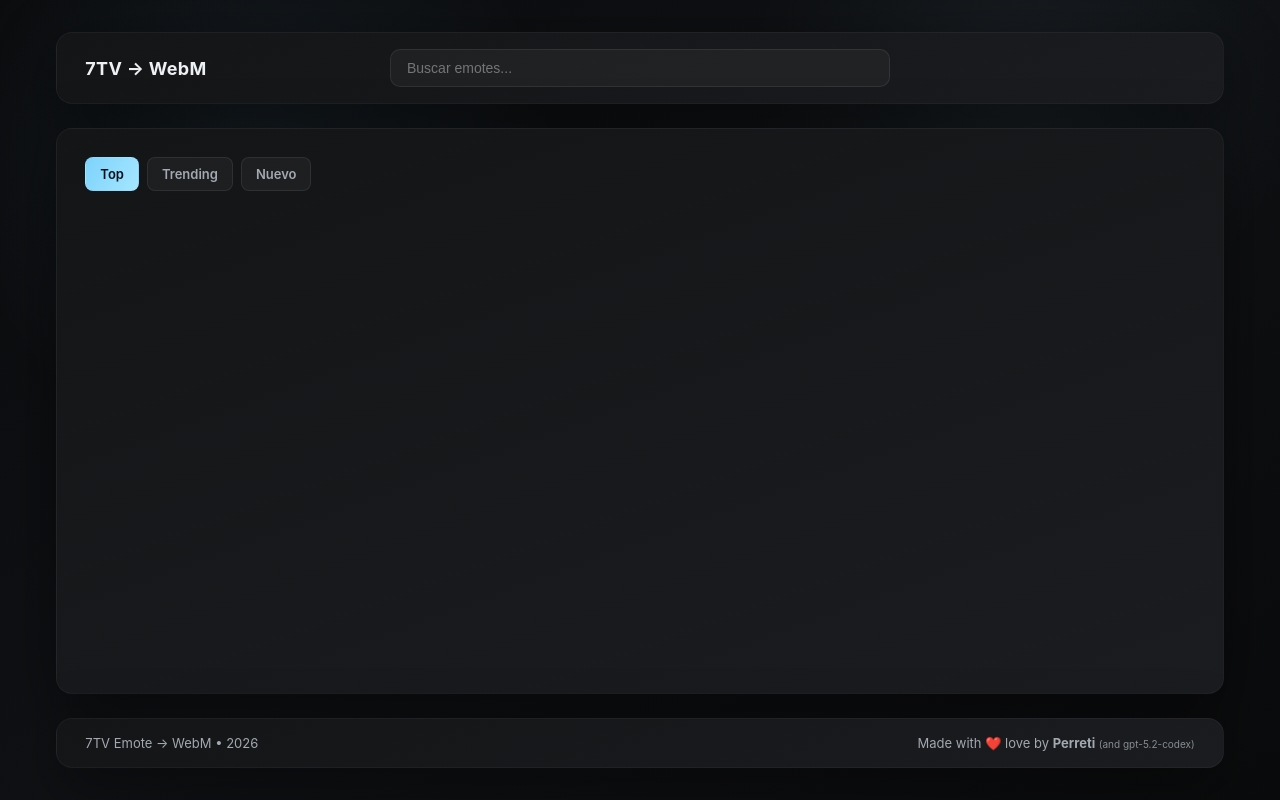
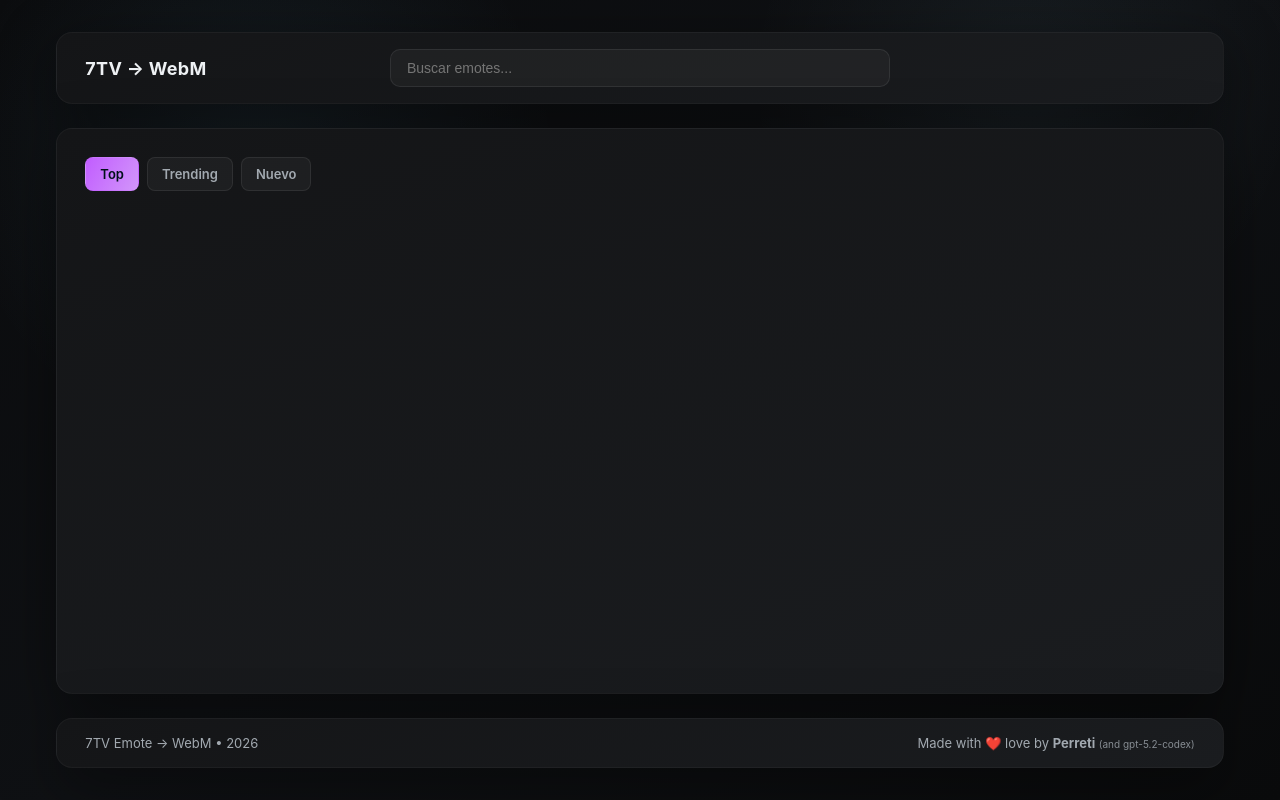
Before and after one commit to pedrety/o7tv, a Python web app: template templates/home.html in a window 1280 px wide. Run offline with Jinja, Linux system fonts and the light colour scheme; the template is opened without the code that fills it, so the values that code supplies are empty.

Commit message:
feat: change colors and move section-toggle outside result card

```diff
--- a/src/app/api/v1/emotes.py
+++ b/src/app/api/v1/emotes.py
@@ -7,7 +7,7 @@
 from fastapi.responses import FileResponse, JSONResponse, Response
 from fastapi.templating import Jinja2Templates
 
-from app.core.config import settings
+from app.config.config import settings
 from app.services.conversion import convert_to_webm
 from app.services.seventv import search_emotes
 from app.utils.files import extract_emote_id
--- a/src/app/main.py
+++ b/src/app/main.py
@@ -2,7 +2,7 @@
 from fastapi.staticfiles import StaticFiles
 
 from app.api.v1.emotes import router as emotes_router
-from app.core.config import settings
+from app.config.config import settings
 
 
 def get_app() -> FastAPI:
--- a/src/app/services/conversion.py
+++ b/src/app/services/conversion.py
@@ -56,7 +56,6 @@
         **{"auto-alt-ref": 0},
     }
 
-    # Enforce máximo 3s si no hay duración conocida o para redondeo del speedup.
     if speed_factor or duration is None or duration > 3.0:
         out_kwargs["t"] = 3
 
--- a/src/app/services/seventv.py
+++ b/src/app/services/seventv.py
@@ -1,6 +1,6 @@
 import requests
 
-from app.core.config import settings
+from app.config.config import settings
 
 from ..models.emotes import EmoteImage, EmoteResult, EmoteSearchResponse
 
--- a/templates/base.html
+++ b/templates/base.html
@@ -9,8 +9,8 @@
             --bg: #0b0c0e;
             --card: #141517;
             --card-2: #1a1c1f;
-            --accent: #7dd3fc;
-            --accent-2: #a5e6ff;
+            --accent: #c15dff;
+            --accent-2: #d296fa;
             --text: #eef1f4;
             --muted: #a2a9b0;
             --error: #ff6b6b;
@@ -60,10 +60,7 @@
             gap: 18px;
             flex: 1;
             min-height: 0;
-            overflow-y: auto;
-            overflow-x: hidden;
-            overscroll-behavior: contain;
-            -webkit-overflow-scrolling: touch;
+            overflow: hidden;
         }
 
         .page-header,
@@ -363,6 +360,12 @@
             flex-direction: column;
             align-items: stretch;
             text-align: center;
+            flex: 1;
+            min-height: 0;
+            overflow-y: auto;
+            overflow-x: hidden;
+            overscroll-behavior: contain;
+            -webkit-overflow-scrolling: touch;
         }
 
         .grid {
@@ -463,7 +466,6 @@
         .section-toggle {
             display: flex;
             gap: 10px;
-            margin-bottom: 10px;
         }
 
         .toggle-button {
```
Also changed, not shown: templates/results.html (+4 -4 lines), src/app/config/__init__.py (renamed from src/app/core/__init__.py), src/app/config/config.py (renamed from src/app/core/config.py).
